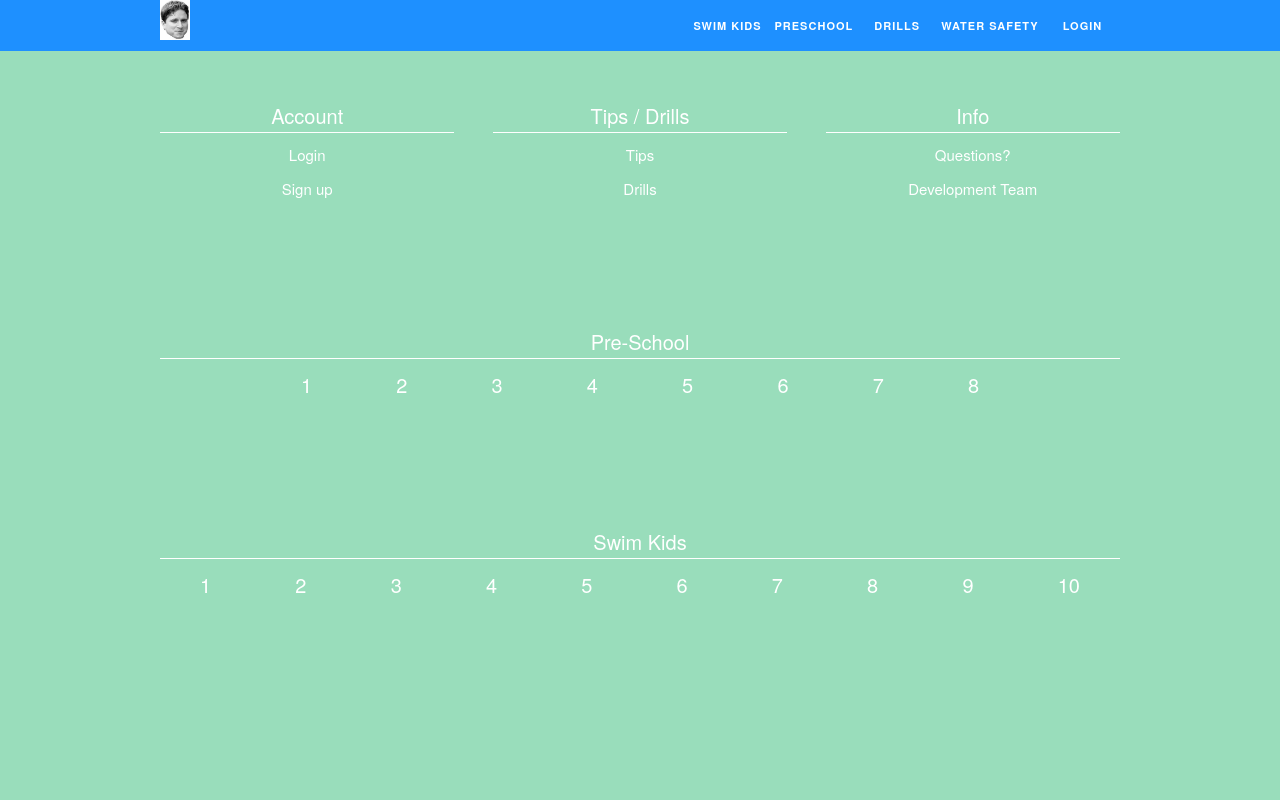
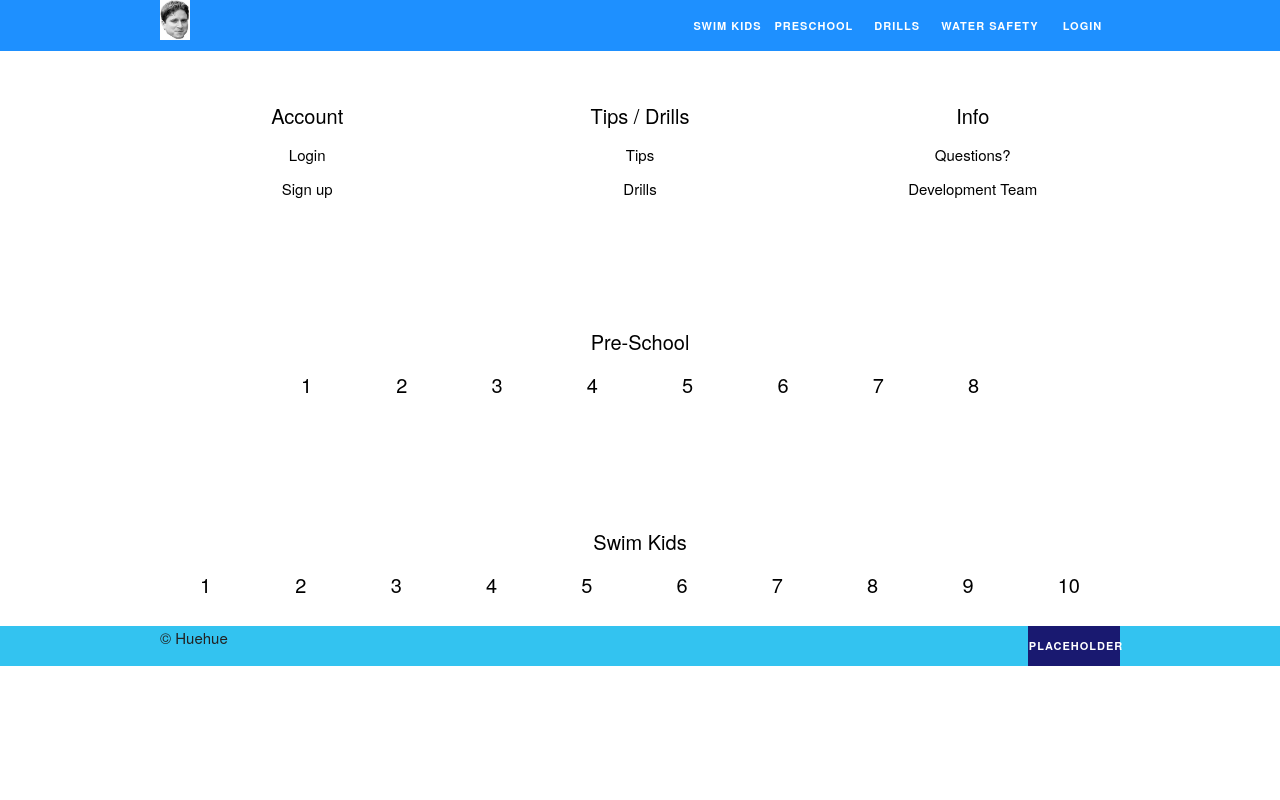
Before and after one commit to Xeltide/project1536, a PHP site: page /sitemap.html in a window 1280 px wide. Run offline with PHP 8.4, Linux system fonts and the light colour scheme.

Commit message:
updated sitemap html and css

```diff
--- a/css/sitemapstyle.css
+++ b/css/sitemapstyle.css
@@ -1,9 +1,7 @@
-body {
-	background-color: #99ddbb;
-}
+
 a {
 	text-decoration: none;
-	color: white;
+	color: black;
 }
 #topheading {
 	text-align: center;
--- a/sitemap.html
+++ b/sitemap.html
@@ -125,5 +125,18 @@
 
 		</div>
 	</div>
+	  <div id="footer" class="footer">
+    <div class="container">
+      <div class="row">
+        <div class="six columns">
+          <p id="copy">&copy; Huehue</p>
+        </div>
+        <div class="six columns">
+          <a class="button button-primary" id="placeholder" href="#">placeholder</a>
+          <!-- Buttons are placed from right to left so they float properly -->
+        </div>
+      </div>
+    </div>
+  </div>
 </body>
 </html>
```
